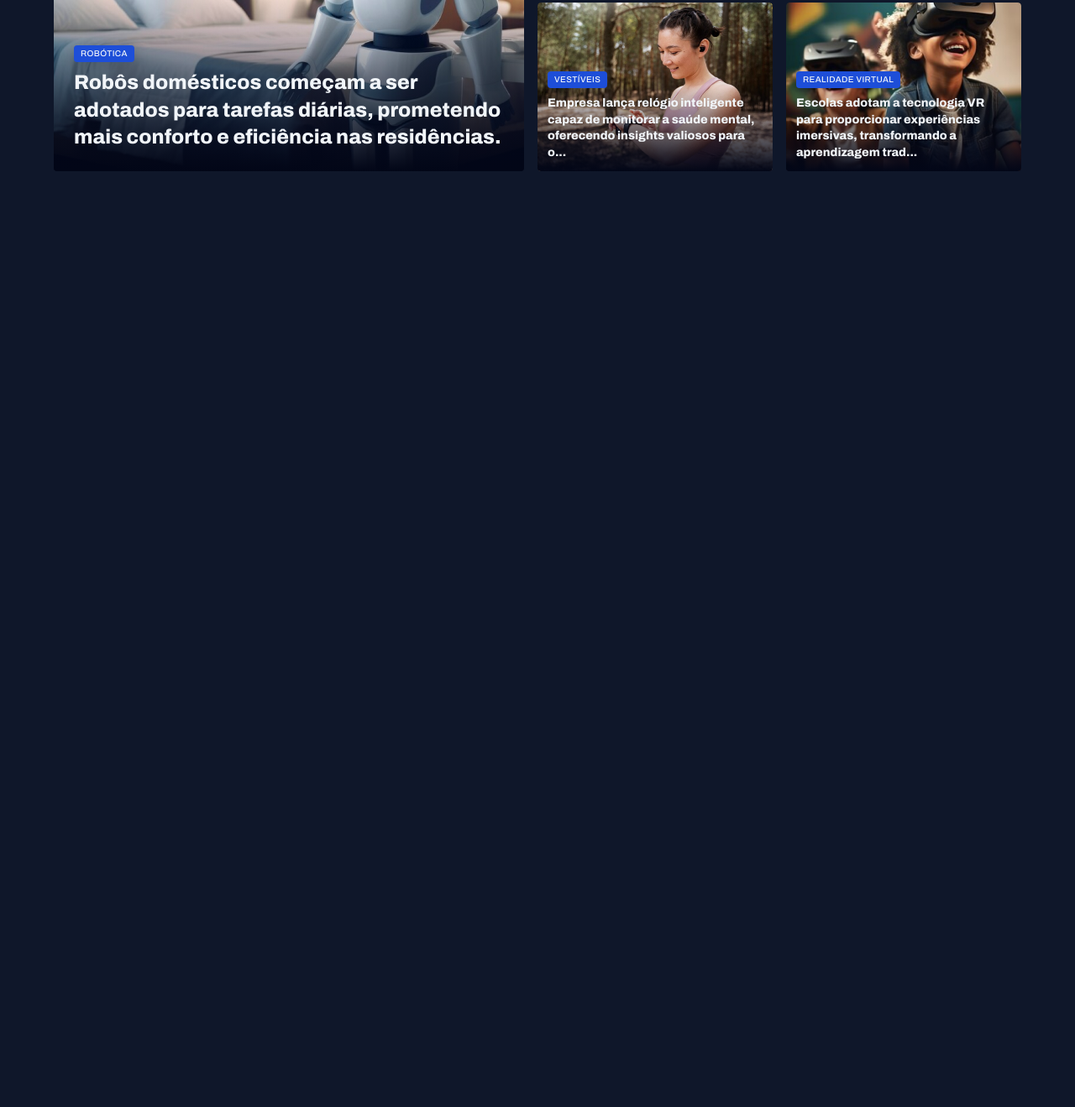
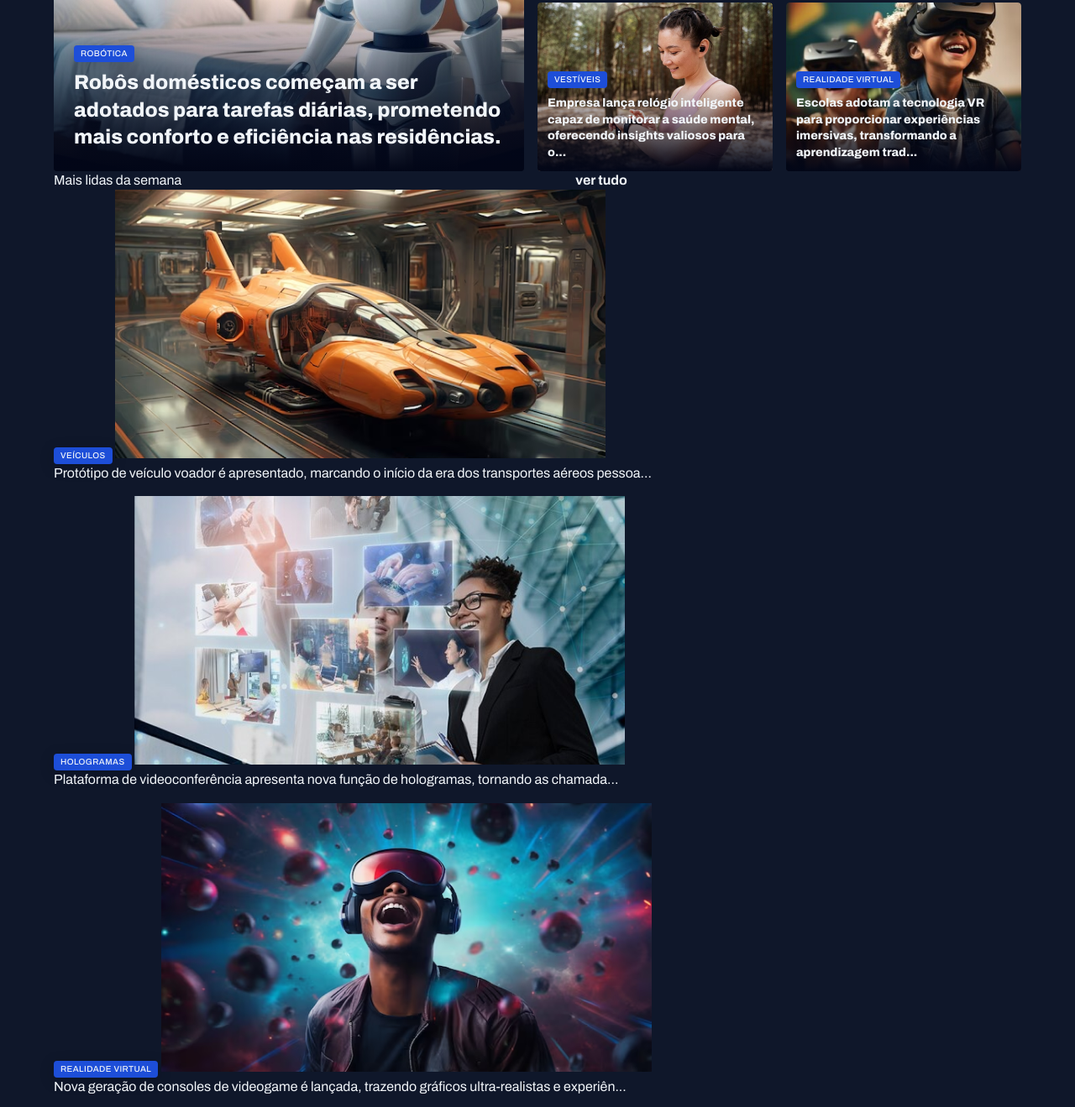
Before and after one commit to Qneji/projeto_portal_noticia, a plain HTML site: page index.html in a window 1280 px wide. Shown: the part 369-1688 px from the top of the page at 84% size. Before the commit the page ends 800 px from the top, so only its background shows below. Drawn offline with Linux system fonts and the light colour scheme.

Commit message:
estruturando a seção mais lidas da semana

```diff
--- a/index.html
+++ b/index.html
@@ -95,6 +95,51 @@
                 </figure>
             </div>
         </section>
+
+        <section class="weekly">
+            <header class="grid grid-flow-col">
+                <h3>Mais lidas da semana</h3>
+                <a href="#" class="grid grid-flow-col">
+                    <strong>ver tudo</strong>
+                    <span></span>
+                </a>
+            </header>
+
+            <div class="grid gap-16">
+                <figure>
+                    <span class="content-tag">Veículos</span>
+                    <img src="./assets/images/Image 06.png" alt="">
+                    <p>
+                        Protótipo de veículo voador é apresentado, marcando o início da era dos transportes aéreos pessoa...
+                    </p>
+                </figure>
+
+                <figure>
+                    <span class="content-tag">Hologramas</span>
+                    <img src="./assets/images/Image 07.png" alt="">
+                    <p>
+                        Plataforma de videoconferência apresenta nova função de hologramas, tornando as chamada...
+                    </p>
+                </figure>
+
+                <figure>
+                    <span class="content-tag">Realidade virtual</span>
+                    <img src="./assets/images/Image 08.png" alt="">
+                    <p>
+                        Nova geração de consoles de videogame é lançada, trazendo gráficos ultra-realistas e experiên...
+                    </p>
+                </figure>
+
+                <figure>
+                    <span class="content-tag">Internet</span>
+                    <img src="./assets/images/Image 09.png" alt="">
+                    <p>
+                        Projeto busca oferecer internet de alta velocidade em áreas remotas através de satélites.
+                    </p>
+                </figure>
+            </div>
+        </section>
+
     </main>
 
     <script src="./script.js"></script>
```
